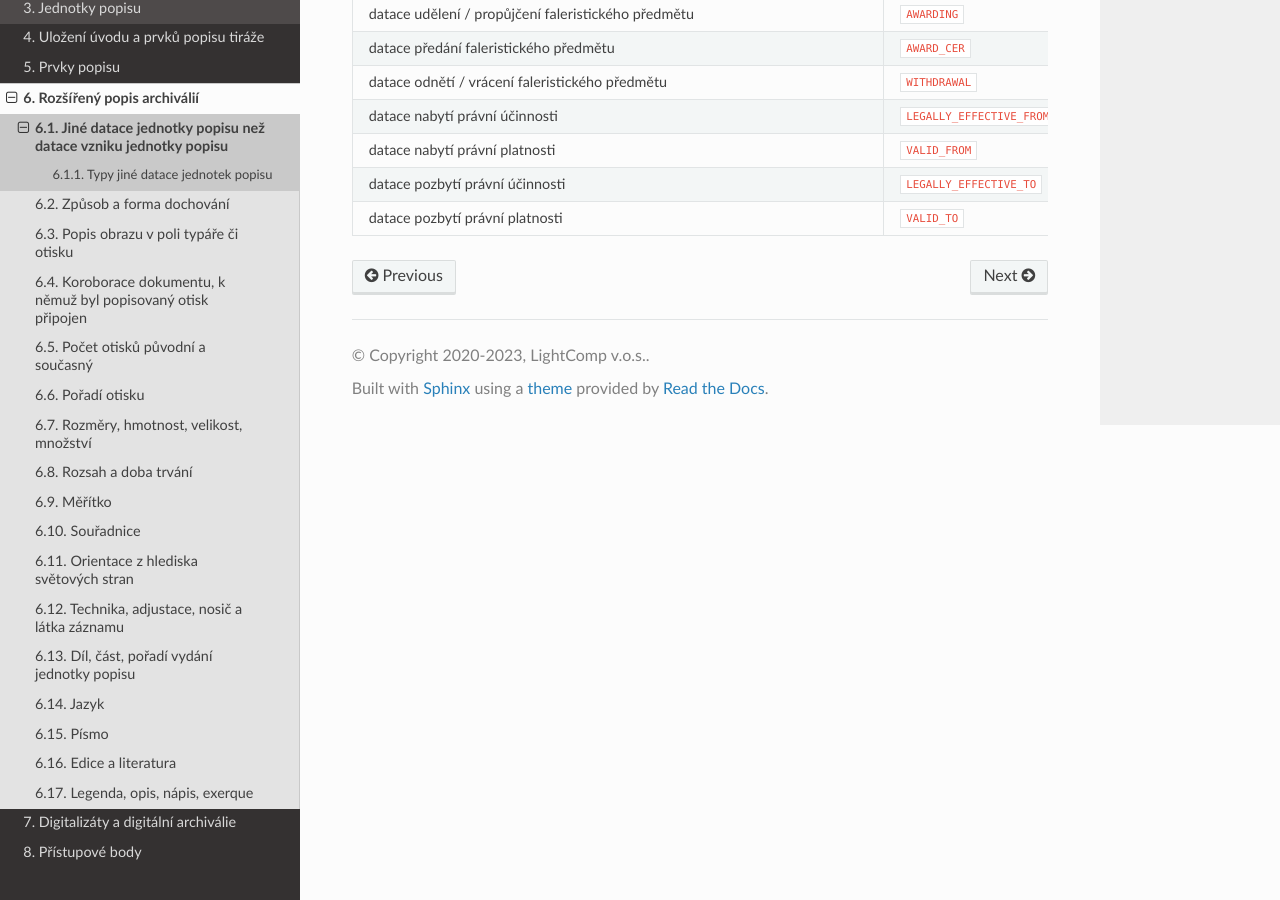
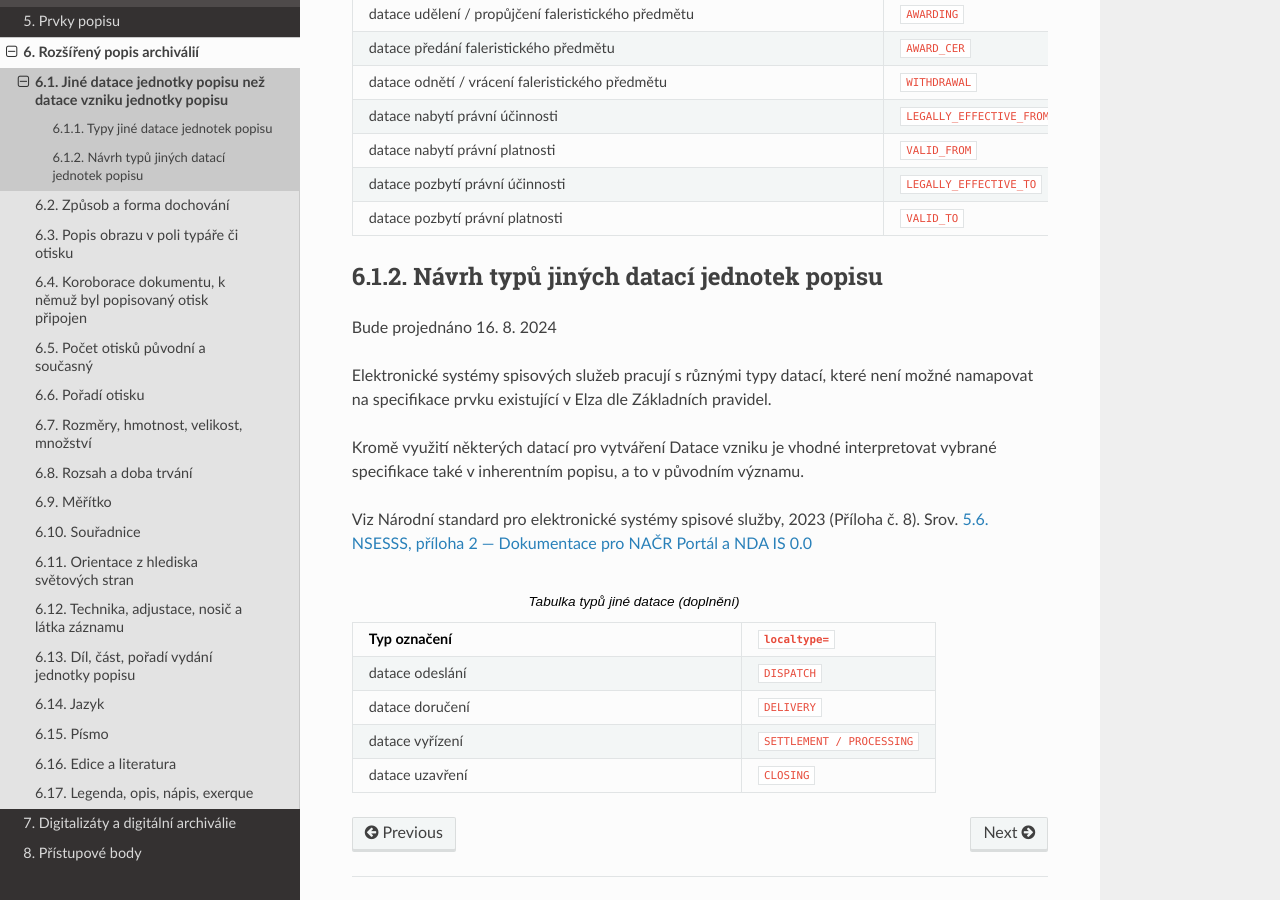
Before and after one commit to elzasw/ead3doc, a Sphinx documentation site: the page built from doc/source/rozsireny-popis/jina-datace.rst, in a window 1280 px wide and 900 px high, scrolled down 1236 px. Built offline with Sphinx 7.4.7 and the Read the Docs theme 2.0.0, drawn with Linux system fonts in a browser that asks for light colours.

Commit message:
Prvky popisu: Jiné datace - návrh nových specifikací (spisová služba)

```diff
--- a/doc/source/rozsireny-popis/jina-datace.rst
+++ b/doc/source/rozsireny-popis/jina-datace.rst
@@ -83,3 +83,32 @@ Typy jiné datace jednotek popisu
      - ``LEGALLY_EFFECTIVE_TO``
    * - datace pozbytí právní platnosti
      - ``VALID_TO``
+
+Návrh typů jiných datací jednotek popisu
+========================================
+
+Bude projednáno 16. 8. 2024
+
+Elektronické systémy spisových služeb pracují s různými typy datací,
+které není možné namapovat na specifikace prvku existující v Elza dle Základních pravidel.
+
+Kromě využití některých datací pro vytváření Datace vzniku je vhodné interpretovat vybrané specifikace
+také v inherentním popisu, a to v původním významu.
+
+Viz Národní standard pro elektronické systémy spisové služby, 2023 (Příloha č. 8).
+Srov. `5.6. NSESSS, příloha 2 — Dokumentace pro NAČR Portál a NDA IS 0.0 <https://frnk.lightcomp.cz/download/nacr/ndais/doc/specifikace/nsesss.html#datace>`_
+
+.. list-table:: Tabulka typů jiné datace (doplnění)
+   :widths: 20 10
+   :header-rows: 1
+
+   * - Typ označení
+     - ``localtype=``
+   * - datace odeslání
+     - ``DISPATCH``
+   * - datace doručení
+     - ``DELIVERY``
+   * - datace vyřízení
+     - ``SETTLEMENT / PROCESSING``
+   * - datace uzavření
+     - ``CLOSING``
```
